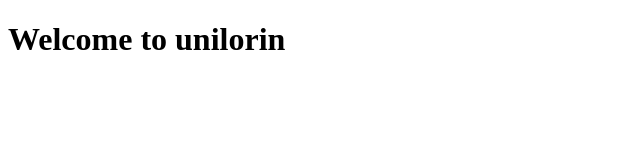
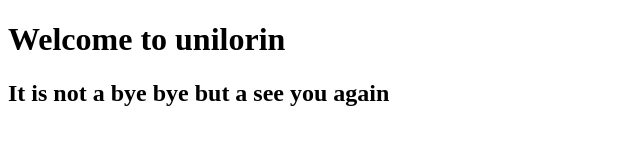
Before and after one commit to Izikay/help, a plain HTML site: page index.html in a window 1280 px wide. Shown: the whole page, without its empty margins (0-640 px from the left). Drawn offline with Linux system fonts and the light colour scheme.

Commit message:
added h2 tag

```diff
--- a/index.html
+++ b/index.html
@@ -8,5 +8,6 @@
 </head>
 <body>
     <h1>Welcome to unilorin</h1>
+    <h2>It is not a bye bye but a see you again</h2>
 </body>
 </html>
```
